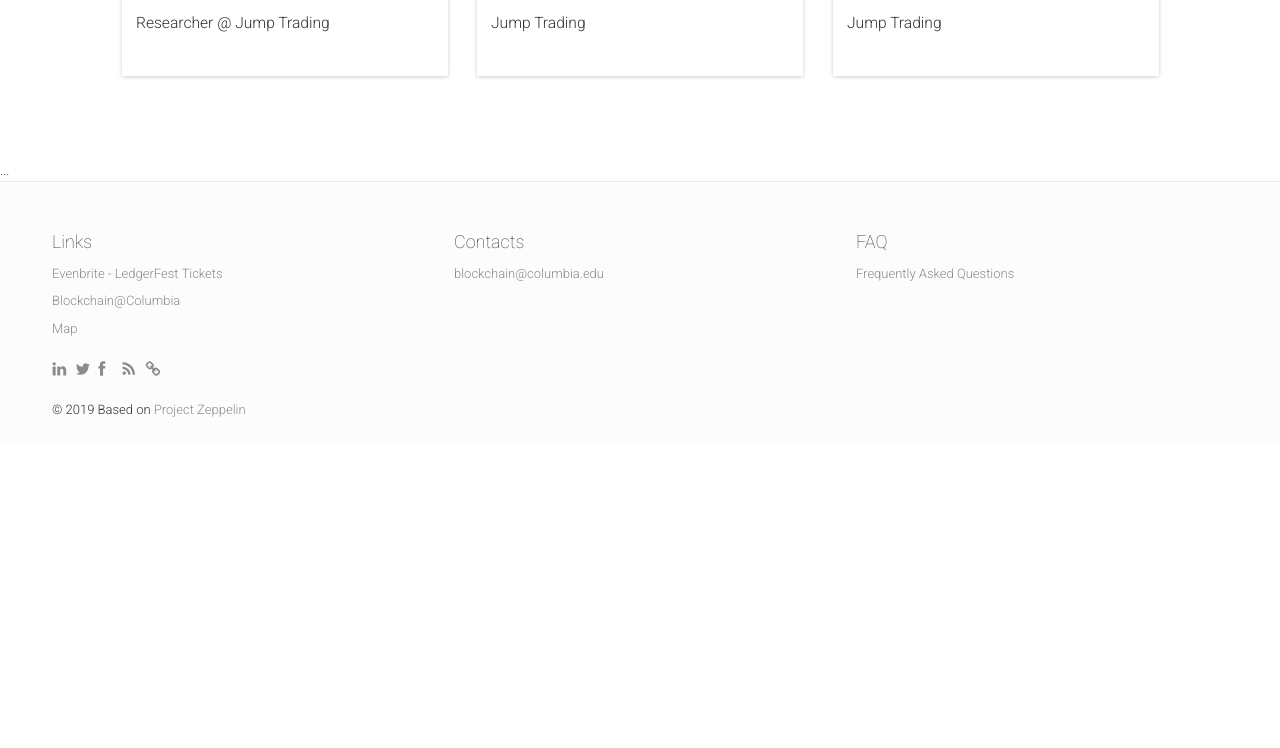
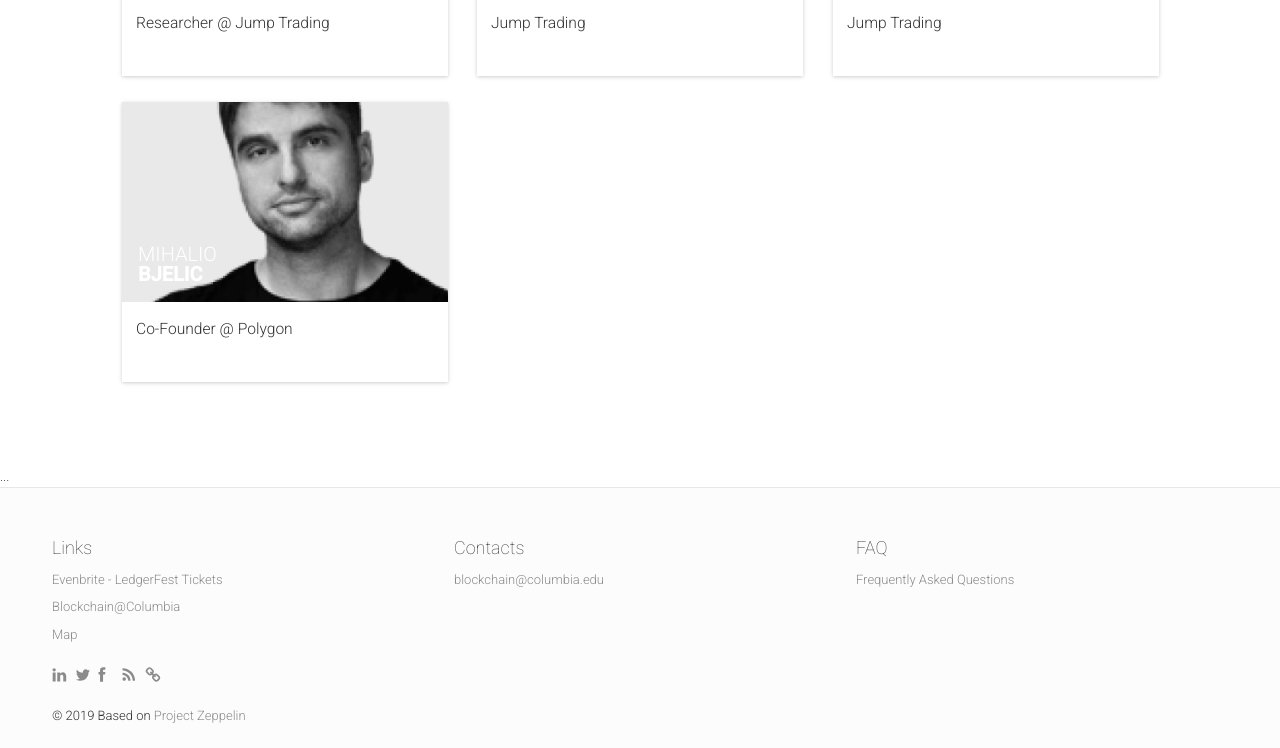
Before and after one commit to BlockchainAtColumbia/ledgerfest-2019, a Jekyll site: the page built from speakers.html, in a window 1280 px wide and 900 px high, scrolled down 4181 px, cut to the strip 152-900 px from the top of the window. Built offline with Jekyll 4.4.1, drawn with Linux system fonts in a browser that asks for light colours; nearby versions of some CDN libraries; comment, search, counter and statistics services are not loaded; before the commit the page ends 4775 px from its top, so only the background shows below that.

Commit message:
Update speakers.yml

```diff
--- a/_data/speakers.yml
+++ b/_data/speakers.yml
@@ -26,7 +26,7 @@
   title: "Co-Founder"
   bio: 'Sunny Aggarwal is a Co-Founder of <a href="https://messari.io/asset/osmosis/profile" target="_blank">Osmosis Labs</a>, a developer team building the Osmosis Zone AMM laboratory on the Cosmos SDK. Osmosis is an advanced Automated Market-Making (AMM) protocol focused on privacy, AMM design, and the rapidly expanding interchain. Privacy is a fundamental right, and to protect users from MEV (“Miner” Extractable Value), Osmosis is developing cutting-edge techniques to encrypt transactions in the mempool and assure fair execution without frontrunning. An OG of the industry, Sunny has been developing blockchain technologies since he was an engineering student at UC Berkeley, where he co-founded the world-renowned Blockchain at Berkeley student org.'
   thumbnailUrl: SunnyArggwal.jpg
-  rockstar: true
+  rockstar: false
 -
   id: 4
   name: "Jeff"
@@ -381,6 +381,15 @@
   bio: ''
   thumbnailUrl: "RahulMaganti.jpg"
   rockstar: false
+-
+  id: 44
+  name: "Mihalio"
+  surname: "Bjelic"
+  company: 'Polygon'
+  title: "Co-Founder"
+  bio: ''
+  thumbnailUrl: Mihailo_Bjelic.jpeg
+  rockstar: true
 #
 #  id: 13
 #  name: "Eran"
```
